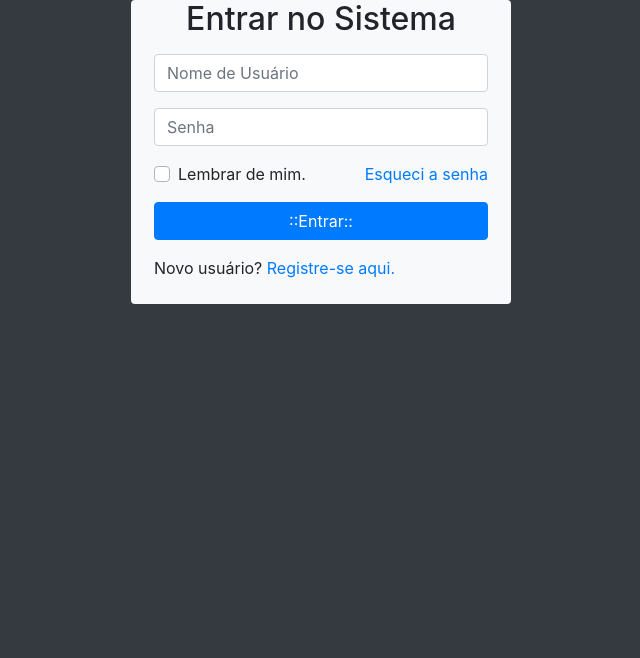
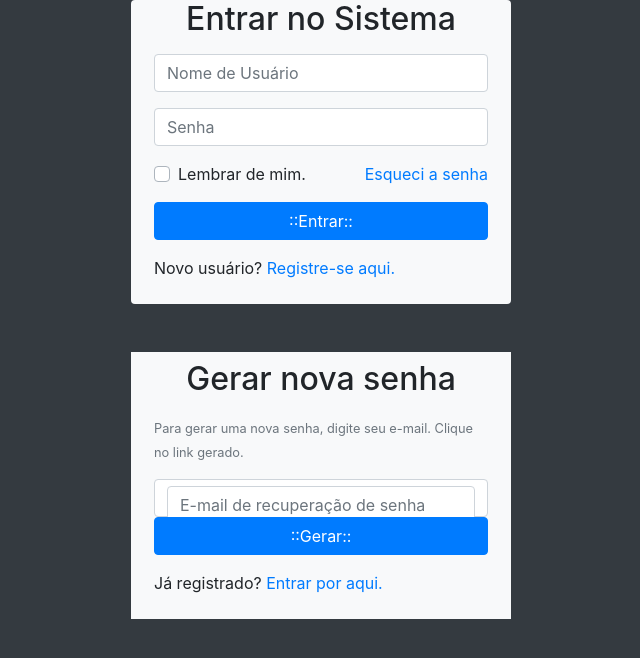
Before and after one commit to gustavs0/login, a PHP site: page /login/ in a window 1280 px wide. Shown: the part 90-748 px from the top of the page, without its empty margins (319-959 px from the left). Run offline with PHP 8.4, Linux system fonts and the light colour scheme.

Commit message:
formulario de recuperação de senha
close #2

```diff
--- a/index.php
+++ b/index.php
@@ -61,6 +61,43 @@
                 </form>
             </div>
         </section>
+<!-- Final da sessão de Login -->
+
+<!-- Formulario de recuperação de senha -->
+<section class="row mt-5">
+    <div class="col-lg-4 offset-lg-4 bg-light rounde" id="caixaLogin">
+        <h2 class="text-center mt-2">
+            Gerar nova senha
+        </h2>
+        <form action="#" method="post" id="formSenha" class="p-2">
+            <div class="form-group">
+                <small class="text-muted">
+                    Para gerar uma nova senha, digite seu e-mail. Clique no link gerado.
+                </small>
+            </div>
+            <div class="form-control">
+                <input type="email" name="emailGerarSenha" id="emailGerarSenha" class="form-control" placeholder="E-mail de recuperação de senha">
+            </div>
+            <div class="form-group">
+                <input type"submit" value="::Gerar::" name="btnGerar" id="btnGerar" class="btn btn-primary btn-block">
+            </div>
+            <div class="form-group">
+                <p calss="text-center">
+                    Já registrado?
+                    <a href="#" id="btnJaRegistrado">
+                        Entrar por aqui.
+                    </a>
+                </p>
+            </div>
+        </form>
+    </div>
+</section>
+<!-- Fim dam sessao de recuperação de senha -->
+
+
+
+
+
     </main>
     <!-- Optional JavaScript -->
     <!-- jQuery first, then Popper.js, then Bootstrap JS -->
```
